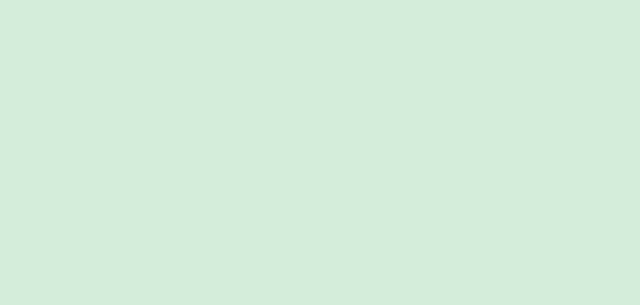
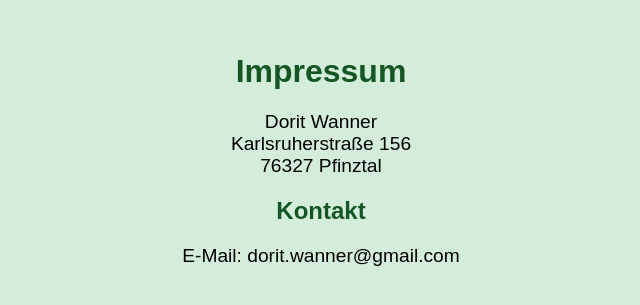
Before and after one commit to magicM00nchild/KpopStar, a React (Create React App) app: page /impress in a window 1280 px wide. Before the commit this address had no page. Shown: the part 241-546 px from the top of the page, without its empty margins (319-959 px from the left). Built offline with nearby package versions, Linux system fonts and the light colour scheme.

Commit message:
Add Impress page

```diff
--- a/src/KpopStar.tsx
+++ b/src/KpopStar.tsx
@@ -3,6 +3,7 @@ import { BrowserRouter as Router, Route, Routes } from "react-router-dom";
 import AudioPlayer from "./pages/AudioPlayerYouTube";
 import Home from "./pages/Home";
 import NotFound from "./pages/NotFound";
+import Impress from "./pages/Impress";
 
 
 const KpopStarApp = () => (
@@ -11,6 +12,7 @@ const KpopStarApp = () => (
       <Route path="/" element={<Home />} />
       <Route path="/audio/:id" element={<AudioPlayer />} />
       <Route path="/not-found" element={<NotFound />} />
+      <Route path="/impress" element={<Impress />} />
     </Routes>
   </Router>
 );
--- /dev/null
+++ b/src/pages/Impress.tsx
@@ -0,0 +1,14 @@
+const Impress = () => {
+  return(
+    <div>
+      <h1>Impressum</h1>
+      <p>Dorit Wanner<br />
+      Karlsruherstra&szlig;e 156<br />
+      76327 Pfinztal</p>
+
+      <h2>Kontakt</h2>
+      <p>E-Mail: dorit.wanner@gmail.com</p>
+    </div>
+  )
+}
+export default Impress;
```
Also changed, not shown: 1 other file (tests, documents, lock files or other folders).
